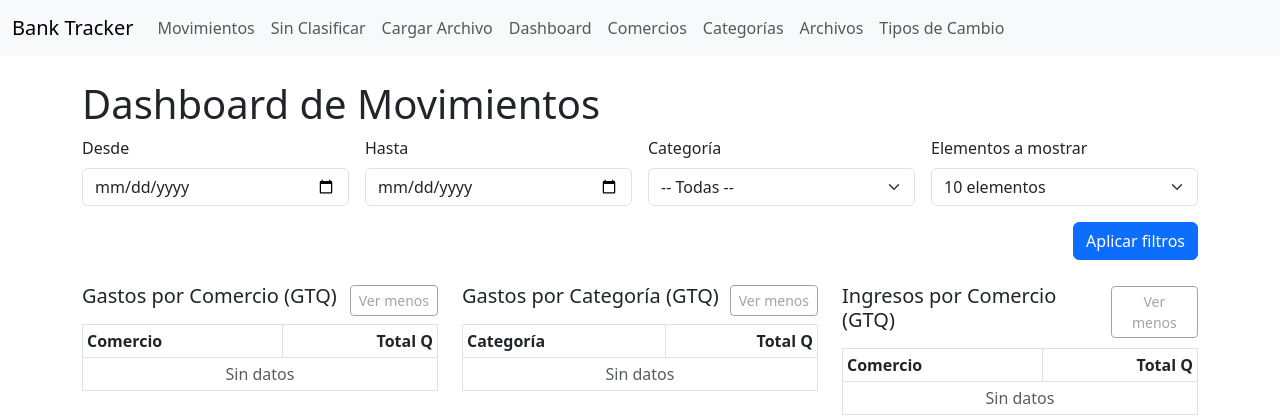
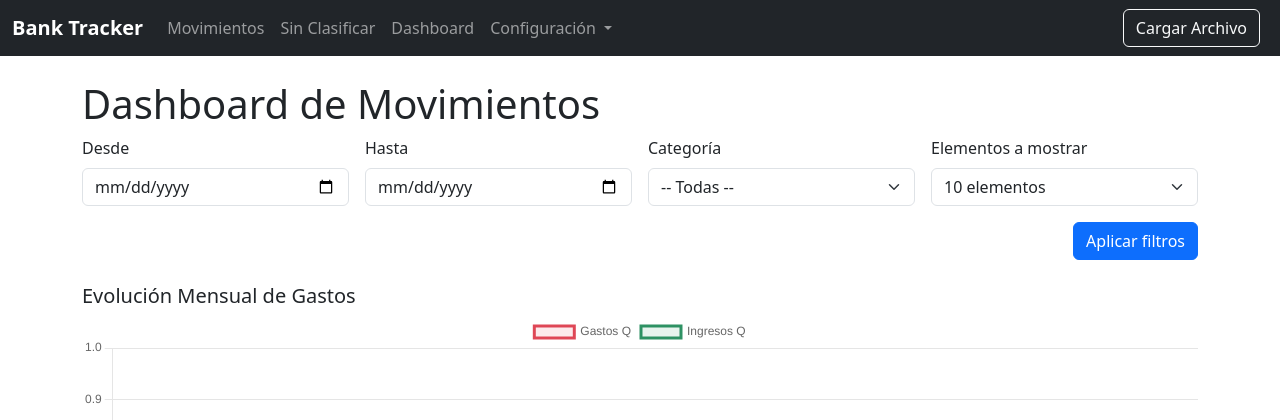
Before and after one commit to Jocagi/Bank_Tracker, a Flask app: page /dashboard in a window 1280 px wide. Shown: the top 420 px of the page. Run offline with Flask 3, Linux system fonts and the light colour scheme; some libraries are stand-ins or nearby versions.

Commit message:
feat: Add monthly income evolution and update dashboard charts

```diff
--- a/app/routes/dashboard.py
+++ b/app/routes/dashboard.py
@@ -116,6 +116,54 @@
         month_labels = month_values = []
 
     # ————————————————————————————————————————
+    # 5.b) Evolución Mensual de Ingresos (GTQ)
+    income_month_q = (
+        db.session.query(
+            func.strftime('%Y-%m', Movimiento.fecha).label('mes'),
+            func.sum(Movimiento.monto * TipoCambio.valor).label('total_gtq')
+        )
+        .join(Comercio, Movimiento.comercio_id == Comercio.id)
+        .join(TipoCambio, TipoCambio.moneda == Movimiento.moneda)
+        .filter(Comercio.tipo_contabilizacion == 'ingresos')
+    )
+    if d_start:
+        income_month_q = income_month_q.filter(Movimiento.fecha >= d_start)
+    if d_end:
+        income_month_q = income_month_q.filter(Movimiento.fecha <= d_end)
+    if cat_id:
+        # If category is selected, restrict by comercio's category (same as gastos)
+        income_month_q = income_month_q.join(Comercio).filter(Comercio.categoria_id == int(cat_id))
+
+    income_month_data = income_month_q.group_by('mes').order_by('mes').all()
+
+    # Align income series with months from expenses: create a dict for quick lookup
+    income_by_month = {m: abs(v) for m, v in income_month_data} if income_month_data else {}
+
+    # Build month_income_values aligned with month_labels (expenses). If there are months with incomes
+    # not present in expenses, include them by extending labels and values so both series share same x-axis.
+    if month_labels:
+        # Ensure month_labels is a list
+        month_labels = list(month_labels)
+        month_income_values = [income_by_month.get(m, 0) for m in month_labels]
+        # Also check for income months not in month_labels and append them
+        extra_income_months = [m for m in income_by_month.keys() if m not in month_labels]
+        if extra_income_months:
+            extra_months_sorted = sorted(extra_income_months)
+            for m in extra_months_sorted:
+                month_labels.append(m)
+                month_values.append(0)
+                month_income_values.append(income_by_month.get(m, 0))
+    else:
+        # No expense months, but maybe income months exist
+        if income_month_data:
+            month_labels, income_vals = zip(*income_month_data)
+            month_labels = list(month_labels)
+            month_values = [0 for _ in income_vals]
+            month_income_values = [abs(v) for v in income_vals]
+        else:
+            month_labels = month_values = month_income_values = []
+
+    # ————————————————————————————————————————
     # 6) **Ingresos por Comercio (GTQ)**
     income_q = (
         db.session.query(
@@ -145,6 +193,7 @@
         cat_values=list(cat_values),
         month_labels=list(month_labels),
         month_values=list(month_values),
+        month_income_values=list(month_income_values),
         # Tablas de gastos
         commerce_table=commerce_table,
         category_table=category_table,
--- a/app/templates/base.html
+++ b/app/templates/base.html
@@ -17,10 +17,13 @@
     href="https://cdn.jsdelivr.net/npm/select2@4.1.0-rc.0/dist/css/select2.min.css"
     rel="stylesheet" />
 
+  <!-- Favicon -->
+  <link rel="icon" type="image/svg+xml" href="{{ url_for('static', filename='favicon.svg') }}">
+
   {% block head %}{% endblock %}
 </head>
 <body>
-  <nav class="navbar navbar-expand-lg navbar-light bg-light mb-4">
+  <nav class="navbar navbar-expand-lg navbar-dark bg-dark mb-4">
     <div class="container-fluid">
       <a class="navbar-brand" href="{{ url_for('main.index') }}">Bank Tracker</a>
       <button class="navbar-toggler" type="button" data-bs-toggle="collapse"
@@ -28,8 +31,9 @@
               aria-expanded="false" aria-label="Toggle navigation">
         <span class="navbar-toggler-icon"></span>
       </button>
+
       <div class="collapse navbar-collapse" id="navbarNav">
-        <ul class="navbar-nav me-auto">
+        <ul class="navbar-nav me-auto mb-2 mb-lg-0">
           <li class="nav-item">
             <a class="nav-link" href="{{ url_for('main.index') }}">Movimientos</a>
           </li>
@@ -37,27 +41,35 @@
             <a class="nav-link" href="{{ url_for('main.sin_clasificar') }}">Sin Clasificar</a>
           </li>
           <li class="nav-item">
-            <a class="nav-link" href="{{ url_for('main.upload') }}">Cargar Archivo</a>
-          </li>
-          <li class="nav-item">
             <a class="nav-link" href="{{ url_for('main.dashboard') }}">Dashboard</a>
           </li>
-          <li class="nav-item">
-            <a class="nav-link" href="{{ url_for('main.list_comercios') }}">Comercios</a>
-          </li>
-          <li class="nav-item">
-            <a class="nav-link" href="{{ url_for('main.list_categorias') }}">Categorías</a>
-          </li>
-          <li class="nav-item">
-            <a class="nav-link" href="{{ url_for('main.list_archivos') }}">Archivos</a>
-          </li>
-          <li class="nav-item">
-            <a class="nav-link" href="{{ url_for('main.list_tipos_cambio') }}">Tipos de Cambio</a>
+
+          <li class="nav-item dropdown">
+            <a class="nav-link dropdown-toggle" href="#" id="configDropdown" role="button" data-bs-toggle="dropdown" aria-expanded="false">
+              Configuración
+            </a>
+            <ul class="dropdown-menu dropdown-menu-dark" aria-labelledby="configDropdown">
+              <li><a class="dropdown-item" href="{{ url_for('main.list_comercios') }}">Comercios</a></li>
+              <li><a class="dropdown-item" href="{{ url_for('main.list_categorias') }}">Categorías</a></li>
+              <li><a class="dropdown-item" href="{{ url_for('main.list_tipos_cambio') }}">Tipos de Cambio</a></li>
+              <li><hr class="dropdown-divider"></li>
+              <li><a class="dropdown-item" href="{{ url_for('main.list_archivos') }}">Archivos</a></li>
+            </ul>
           </li>
         </ul>
+
+        <div class="d-flex align-items-center">
+          <a class="btn btn-outline-light me-2" href="{{ url_for('main.upload') }}">Cargar Archivo</a>
+        </div>
       </div>
     </div>
   </nav>
+
+  <style>
+    /* Small style tweaks for the navbar */
+    .navbar-nav .nav-link { padding-left: .7rem; padding-right: .7rem; }
+    .navbar-brand { font-weight: 600; }
+  </style>
 
   <main class="container">
     {% with messages = get_flashed_messages(with_categories=true) %}
--- a/app/templates/dashboard.html
+++ b/app/templates/dashboard.html
@@ -245,6 +246,7 @@
     const categoryValues  = {{ cat_values       | tojson }};
   const monthLabels     = {{ month_labels     | tojson }};
   const monthValues     = {{ month_values     | tojson }};
+  const monthIncomeValues = {{ month_income_values | tojson }};
 
     // Variables para almacenar las instancias de los gráficos
     let chartCommerce, chartCategory;
@@ -329,17 +331,29 @@
       });
     }
 
-    // Línea: Evolución Mensual de Gastos
+    // Línea: Evolución Mensual de Gastos e Ingresos
     new Chart(document.getElementById('chartMonthly'), {
       type: 'line',
       data: {
         labels: monthLabels,
-        datasets: [{
+        datasets: [
+          {
             label: 'Gastos Q',
             data: monthValues,
+            borderColor: 'rgba(220,53,69,0.9)', // bootstrap danger
+            backgroundColor: 'rgba(220,53,69,0.1)',
             fill: false,
             tension: 0.1
-        }]
+          },
+          {
+            label: 'Ingresos Q',
+            data: monthIncomeValues,
+            borderColor: 'rgba(25,135,84,0.9)', // bootstrap success
+            backgroundColor: 'rgba(25,135,84,0.1)',
+            fill: false,
+            tension: 0.1
+          }
+        ]
       },
       options: {
         responsive: true,
@@ -347,10 +361,15 @@
           tooltip: {
             callbacks: {
               label: ctx => {
+                // ctx.datasetIndex tells which series; ctx.parsed.y is the value
                 const v = Math.abs(ctx.parsed.y).toLocaleString(undefined, { minimumFractionDigits: 2 });
-                return `Q${v}`;
+                return `${ctx.dataset.label}: Q${v}`;
               }
             }
+          },
+          legend: {
+            display: true,
+            position: 'top'
           }
         },
         scales: {
```
Also changed, not shown: other parts of app/templates/dashboard.html (+18 -17 lines), app/templates/upload.html (+46 -2 lines), static/favicon.svg (added). Lines whose indentation alone changed are shown as unchanged.
